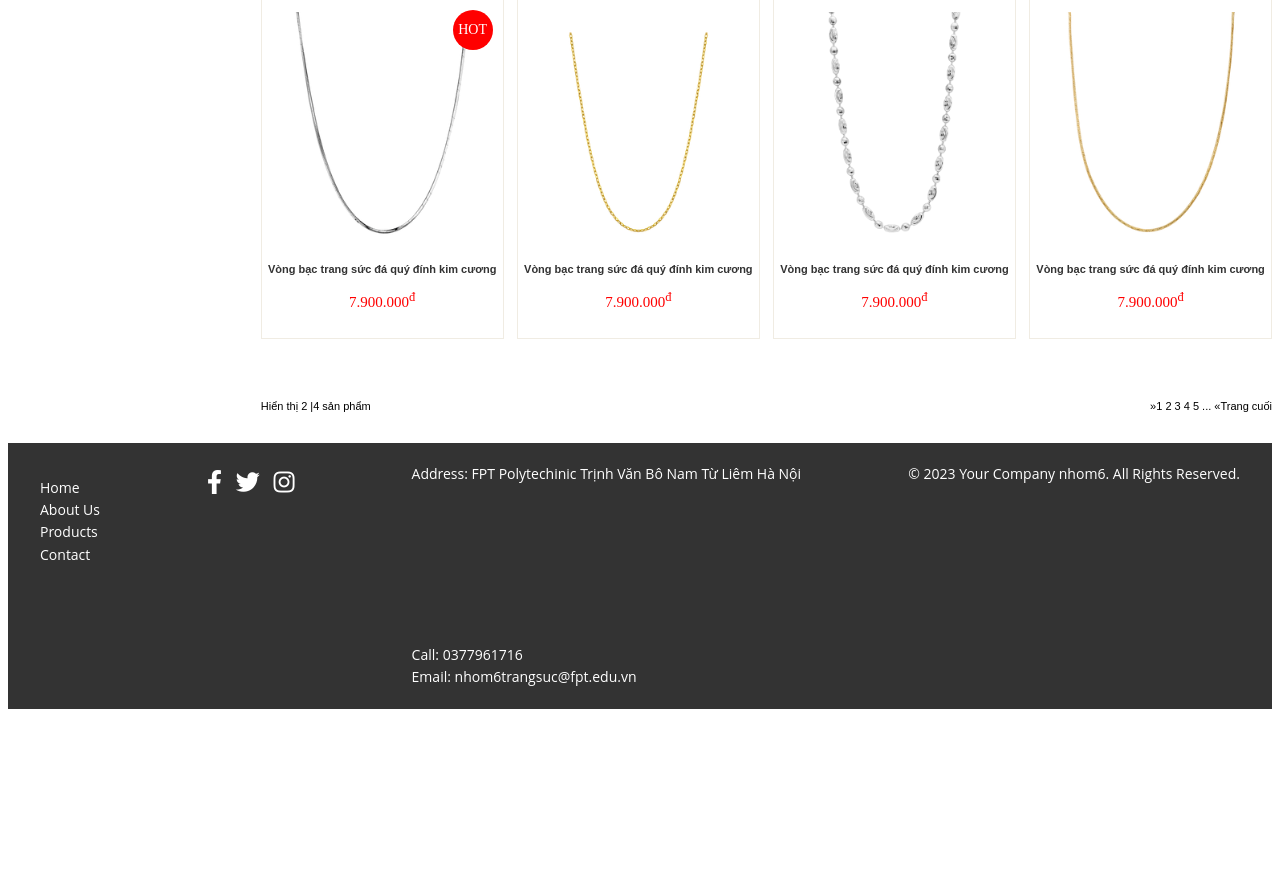
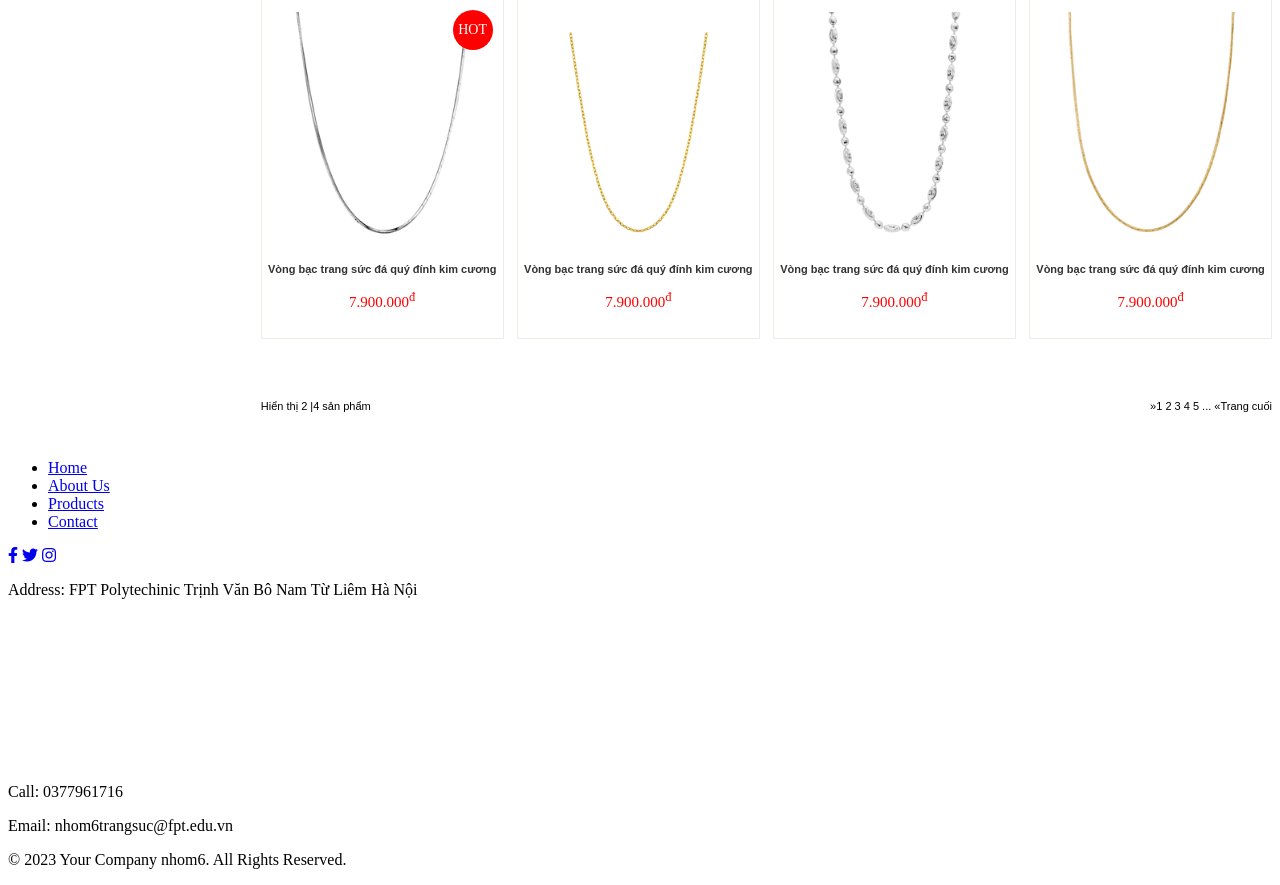
Before and after one commit to Minhcodedao/DuAn1, a PHP site: page /category.html in a window 1280 px wide. Shown: the part 608-1493 px from the top of the page. Before the commit the page ends 1317 px from the top, so only its background shows below. Run offline with PHP 8.4, Linux system fonts and the light colour scheme; grey boxes are pictures that could not be loaded.

Commit message:
del footer cu

```diff
--- a/css/sto.css
+++ b/css/sto.css
@@ -196,117 +196,13 @@
   }
 
   /* footer */
-  .site-footer {
-    background: #333;
-    color: #fff;
-    padding: 20px 0;
-    font-size: 14px;
-    line-height: 1.6;
-    font-family: "Open Sans", sans-serif;
-  }
-
-  .site-footer .container {
+  .footer1{
+    background-color: rgb(59, 62, 71);
+    height: 300px;
+    width: 100%;
     display: flex;
-    flex-wrap: wrap;
-    justify-content: space-between;
-    max-width: 1200px;
-    margin: 0 auto;
-    padding: 0 15px;
-  }
-
-  .footer-navigation ul {
-    list-style: none;
-    padding: 0;
-  }
-
-  .footer-navigation ul li a {
-    color: #fff;
-    text-decoration: none;
-    transition: color 0.3s ease;
-  }
-
-  .footer-navigation ul li a:hover {
-    color: #1e90ff;
-  }
-
-  .footer-social-media a {
-    color: #fff;
-    margin-right: 10px;
-    font-size: 24px;
-    transition: color 0.3s ease;
-  }
-
-  .footer-social-media a:hover {
-    color: #1e90ff;
-  }
-
-  .footer-contact-info p,
-  .footer-copy-right p {
-    margin: 0;
-  }
-
-  @media (max-width: 768px) {
-    .site-footer .container {
-      flex-direction: column;
-      align-items: center;
-      text-align: center;
-    }
-  }
-  .site-footer {
-    background: #333;
-    color: #fff;
-    padding: 20px 0;
-    font-size: 14px;
-    line-height: 1.6;
-    font-family: "Open Sans", sans-serif;
-  }
-
-  .site-footer .container {
-    display: flex;
-    flex-wrap: wrap;
-    justify-content: space-between;
-    max-width: 1200px;
-    margin: 0 auto;
-    padding: 0 15px;
-  }
-
-  .footer-navigation ul {
-    list-style: none;
-    padding: 0;
-  }
-
-  .footer-navigation ul li a {
-    color: #fff;
-    text-decoration: none;
-    transition: color 0.3s ease;
-  }
-
-  .footer-navigation ul li a:hover {
-    color: #1e90ff;
-  }
-
-  .footer-social-media a {
-    color: #fff;
-    margin-right: 10px;
-    font-size: 24px;
-    transition: color 0.3s ease;
-  }
-
-  .footer-social-media a:hover {
-    color: #1e90ff;
-  }
-
-  .footer-contact-info p,
-  .footer-copy-right p {
-    margin: 0;
-  }
-
-  @media (max-width: 768px) {
-    .site-footer .container {
-      flex-direction: column;
-      align-items: center;
-      text-align: center;
-    }
+    justify-content: center;
+    align-items: center;
   }
 
   /* admin */
```
Also changed, not shown: footer.php (deleted, +0 -62 lines), footer2.php (added, +61 -0 lines), view/footer.php (deleted, +0 -32 lines).
